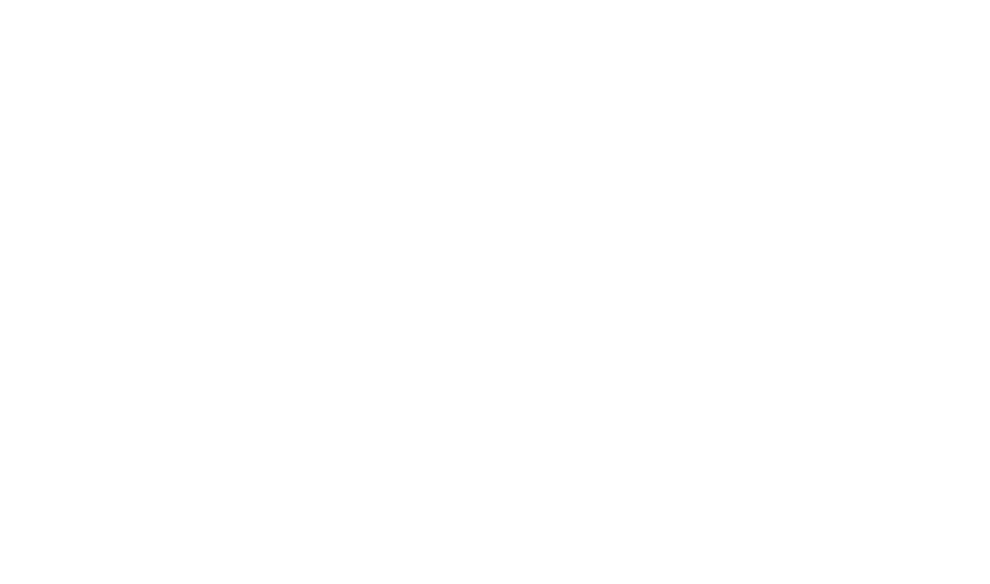
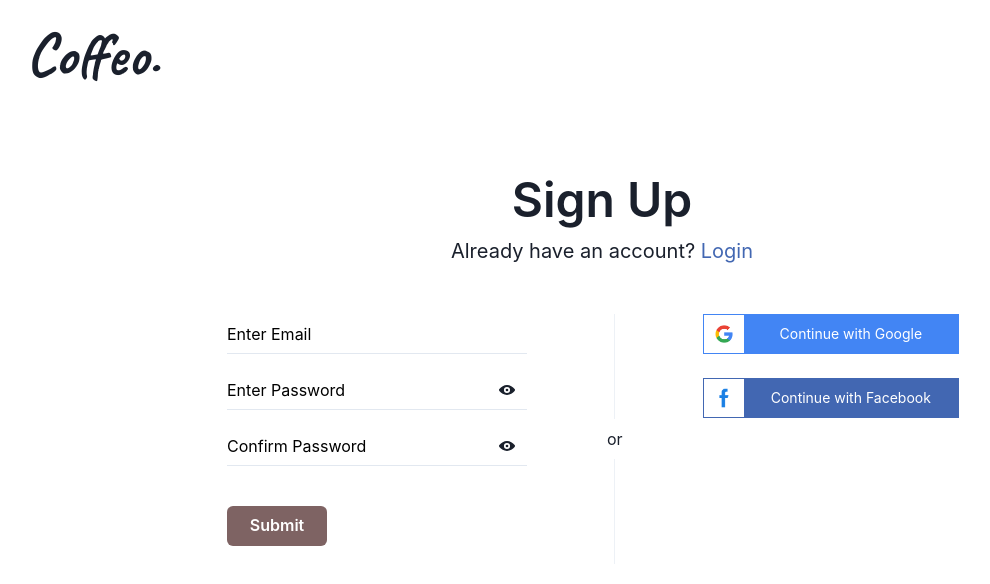
Before and after one commit to Miroj-chamling/Coffeo, a React (Vite) app: page /signup in a window 1280 px wide. Before the commit this address had no page. Shown: the top 584 px of the page, without its empty margins (38-1028 px from the left). Built offline with nearby package versions, Linux system fonts and the light colour scheme.

Commit message:
signup pages and other updates

```diff
--- a/src/App.tsx
+++ b/src/App.tsx
@@ -2,6 +2,7 @@
 import LoginPage from './pages/LoginPage';
 
 import { Routes as Switch, Route } from "react-router-dom";
+import SignupPage from './pages/signup/SignupPage';
 
 function App() {
 
@@ -11,6 +12,7 @@
        <Switch>
       <Route  path='/' element={<HomePage/>} />
       <Route path='/login' element={<LoginPage/>} />
+      <Route path='/signup' element={<SignupPage/>} />
      </Switch>
     </>
   )
--- a/src/components/Login/Login.tsx
+++ b/src/components/Login/Login.tsx
@@ -1,35 +1,43 @@
-import { FormControl, Button,Box, VStack, Text, FormErrorMessage, Spinner,Divider, Flex  } from "@chakra-ui/react"
+import { FormControl, Button,Box, VStack, Text, FormErrorMessage, Spinner,Divider, Flex, InputGroup, InputRightElement, IconButton  } from "@chakra-ui/react"
+import { ViewIcon, ViewOffIcon } from "@chakra-ui/icons"
 import {Input} from "@chakra-ui/input"
 import { z } from "zod"
 import {SubmitHandler, useForm} from "react-hook-form"
 import { zodResolver } from "@hookform/resolvers/zod"
+import { Link } from "react-router-dom"
+
 
 import Facebook from "../miscellaneous/Facebook"
 import Apple from "../miscellaneous/Apple"
 import Google from "../miscellaneous/Google"
+import { useState } from "react"
 
-const schema = z.object(
+const loginSchema = z.object(
   {
     email: z.string().email(),
-    password: z.string().min(8)
+    password: z.string().min(8),
   }
 )
 
-type LoginField = z.infer<typeof schema>
+type SignupField = z.infer<typeof loginSchema>
+
+const Login = () => {
 
 
-const Login = () => {
+
+  const [isVisible, setIsVisible] = useState(false);
+
     const {
         register,
         handleSubmit,
         setError,
         reset,
         formState: {errors, isSubmitting},
-    } = useForm<LoginField>(
-      {resolver: zodResolver(schema)}
+    } = useForm<SignupField>(
+      {resolver: zodResolver(loginSchema)}
     );
 
-    const onSubmit : SubmitHandler<LoginField> = async(data)=> {
+    const onSubmit : SubmitHandler<SignupField> = async(data)=> {
       try {
         await new Promise((resolve)=>setTimeout(resolve,1000))
         // throw new Error()
@@ -43,35 +51,56 @@
     }
 
 
+
+    const tooglePasswordVisibility = () =>
+    {
+      setIsVisible(!isVisible);
+    }
+
   return (
     <VStack spacing={12} alignItems={"center"}>
         <Box textAlign={"center"}>
             <Text  fontSize={"5xl"} fontWeight={"600"}>Log In</Text>
-            <Text fontSize={"xl"}>Don't have an account? <a href="">Sign Up</a></Text>
+            <Text fontSize={"xl"}>Don't have an account? <Link to="/signup" className=" hover:cursor-pointer text-facebook ">SignUp</Link></Text>
         </Box>
 
       <Flex height={250} width="100vw" maxWidth={750} position={"relative"}  gap={20} >
             <form onSubmit={handleSubmit(onSubmit)}>
           <VStack spacing={4} align={"start"}>
-            <FormControl isInvalid={errors.email}>
-              <Input type="text" variant={"flushed"} className=" placeholder:text-black" placeholder="Enter Email" width={300} {...register("email",{
+              <FormControl isInvalid={!!errors.email}>
+                <Input autoComplete="off" type="text" variant={"flushed"} className=" placeholder:text-black" placeholder="Enter Email" width={300} {...register("email",{
                   required: "Email Is Required"
                 })}/>
                  <FormErrorMessage>
             {errors.email && errors.email.message}
                   </FormErrorMessage>
               </FormControl>
-            <FormControl isInvalid={errors.password}>
-              <Input type="password" variant={"flushed"} className=" placeholder:text-black"  placeholder="Enter Password" {...register("password", {
+              <FormControl isInvalid={!!errors.password}>
+
+                <InputGroup>
+                <Input type={isVisible? "text" : "password" } variant={"flushed"} className=" placeholder:text-black"  placeholder="Enter Password" {...register("password", {
                   required: "Password is required"
                 })}/>
+                <InputRightElement>
+                <IconButton
+                aria-label= {isVisible ? "Hide password": "Show password"}
+                variant={"ghost"}
+                colorScheme="grey"
+                onClick={tooglePasswordVisibility}
+                icon={isVisible?<ViewOffIcon/> :<ViewIcon/>}
+                >
+                </IconButton>
+                </InputRightElement>
+                </InputGroup>
+
+
                    <FormErrorMessage>
             {errors.password && errors.password.message}
                   </FormErrorMessage>
               </FormControl>
                {errors.root && <Text fontSize={"sm"} color={"red"} textAlign={"left"}>{errors.root.message}</Text>}
 
-            <Button mt={6} isDisabled={isSubmitting} color={"white"} type="submit" width={100} bg={"#7E6363"} _hover={{bg: "#3E3232"}}>
+              <Button mt={6} isDisabled={isSubmitting} color={"white"} type="submit"  width={100} bg={"#7E6363"} _hover={{bg: "#3E3232"}}>
                 {isSubmitting? <Spinner/>: "Submit"}
               </Button>
               </VStack>
--- /dev/null
+++ b/src/components/Signup/Signup.tsx
@@ -0,0 +1,142 @@
+import { FormControl, Button,Box, VStack, Text, FormErrorMessage, Spinner,Divider, Flex , InputGroup, InputRightElement, IconButton } from "@chakra-ui/react"
+import { ViewIcon, ViewOffIcon } from "@chakra-ui/icons"
+import {Input} from "@chakra-ui/input"
+import { z } from "zod"
+import {SubmitHandler, useForm} from "react-hook-form"
+import { zodResolver } from "@hookform/resolvers/zod"
+import { Link } from "react-router-dom"
+
+import Facebook from "../../components/miscellaneous/Facebook"
+import Google from "../../components/miscellaneous/Google"
+import { useState } from "react"
+
+const signupSchema = z.object(
+  {
+    email: z.string().email(),
+    password: z.string().min(8),
+    confirmPassword: z.string().optional(),
+  }
+).refine((data)=>data.password === data.confirmPassword, {
+  message: "Passwords do not match",
+  path: ["confirmPassword"]
+})
+
+
+
+type SignupField = z.infer<typeof signupSchema>
+
+
+
+const SignUp = () => {
+
+    const [isPasswordVisible, setIsPasswordVisibile] = useState(false);
+    const [isCPasswordVisible, setIsCPasswordVisible] = useState(false);
+
+    const {
+        register,
+        handleSubmit,
+        setError,
+        reset,
+        // watch,
+        formState: {errors, isSubmitting},
+    } = useForm<SignupField>(
+      {resolver: zodResolver(signupSchema)}
+    );
+
+    const onSubmit : SubmitHandler<SignupField> = async(data)=> {
+      try {
+        await new Promise((resolve)=>setTimeout(resolve,1000))
+        // throw new Error()
+        console.log(data)
+        reset();
+      } catch (error) {
+        setError("root", {
+          message: "The email or password doesn't match"
+        })
+      }
+    }
+
+  return (
+    <VStack spacing={12} alignItems={"center"}>
+        <Box textAlign={"center"}>
+            <Text  fontSize={"5xl"} fontWeight={"600"}>Sign Up</Text>
+            <Text fontSize={"xl"}>Already have an account? <Link to={"/login"} className=" hover:cursor-pointer text-facebook ">Login</Link></Text>
+        </Box>
+
+      <Flex height={250} width="100vw" maxWidth={750} position={"relative"}  gap={20} >
+          <form onSubmit={handleSubmit(onSubmit)}>
+          <VStack spacing={4} align={"start"}>
+          <FormControl isInvalid={!!errors.email}>
+            <Input autoComplete="off" type="text" variant={"flushed"} className=" placeholder:text-black" placeholder="Enter Email" width={300} {...register("email",{
+              required: "Email Is Required"
+            })}/>
+             <FormErrorMessage>
+        {errors.email && errors.email.message}
+              </FormErrorMessage>
+          </FormControl>
+
+          <FormControl isInvalid={!!errors.password}>
+           <InputGroup>
+           <Input type={isPasswordVisible?"text": "password"} variant={"flushed"} className=" placeholder:text-black"  placeholder="Enter Password" {...register("password", {
+              required: "Password is required"
+            })}/>
+            <InputRightElement>
+                <IconButton
+                aria-label={isPasswordVisible ?"Hide Password" : "Show Password"}
+                onClick={()=>setIsPasswordVisibile(!isPasswordVisible)}
+                icon={isPasswordVisible ? <ViewOffIcon/>: <ViewIcon/>}
+                variant={"ghost"}
+                colorScheme="grey"
+                >
+                </IconButton>
+            </InputRightElement>
+           </InputGroup>
+               <FormErrorMessage>
+        {errors.password && errors.password.message}
+              </FormErrorMessage>
+          </FormControl>
+           {errors.root && <Text fontSize={"sm"} color={"red"} textAlign={"left"}>{errors.root.message}</Text>}
+
+           <FormControl isInvalid={!!errors.confirmPassword}>
+           <InputGroup>
+           <Input type={isCPasswordVisible? "text": "password"} variant={"flushed"} className=" placeholder:text-black"  placeholder="Confirm Password" {...register("confirmPassword", {
+              required: true, })}/>
+             <InputRightElement>
+             <IconButton aria-label={isCPasswordVisible ? "Hide password": "Show password"}
+                variant={"ghost"}
+                colorScheme="grey"
+                icon={isCPasswordVisible? <ViewOffIcon/>: <ViewIcon/>}
+                onClick={()=> setIsCPasswordVisible(!isCPasswordVisible)}
+             />
+             </InputRightElement>
+              </InputGroup>
+               <FormErrorMessage>
+        {errors.confirmPassword && errors.confirmPassword.message}
+              </FormErrorMessage>
+          </FormControl>
+
+
+          <Button mt={6} isDisabled={isSubmitting} color={"white"} type="submit" width={100} bg={"#7E6363"} _hover={{bg: "#3E3232"}}>
+            {isSubmitting? <Spinner/>: "Submit"}
+          </Button>
+          </VStack>
+          </form>
+
+          <VStack height="inherit" alignItems={"center"}>
+            <Divider orientation="vertical" />
+            <Text>or</Text>
+            <Divider orientation="vertical" />
+          </VStack >
+
+        <VStack spacing={6}>
+                <Google/>
+                <Facebook />
+          </VStack>
+
+      </Flex>
+
+    </VStack>
+  )
+}
+
+export default SignUp
--- /dev/null
+++ b/src/components/Signup/index.tsx
@@ -0,0 +1,2 @@
+import SignUp from "./Signup";
+export default SignUp;
--- /dev/null
+++ b/src/pages/signup/SignupPage.tsx
@@ -0,0 +1,18 @@
+import SignUp from "../../components/Signup"
+import Logo from "../../components/miscellaneous/Logo"
+
+
+const SignupPage = () => {
+  return (
+    <>
+      <div className="login-page w-screen h-screen overflow-hidden px-16 py-6">
+        <Logo/>
+        <div className=" mt-20 flex items-center justify-center">
+            <SignUp />
+        </div>
+      </div>
+    </>
+  )
+}
+
+export default SignupPage
```
Also changed, not shown: src/pages/signup/index.tsx (added). Lines whose indentation alone changed are shown as unchanged.
